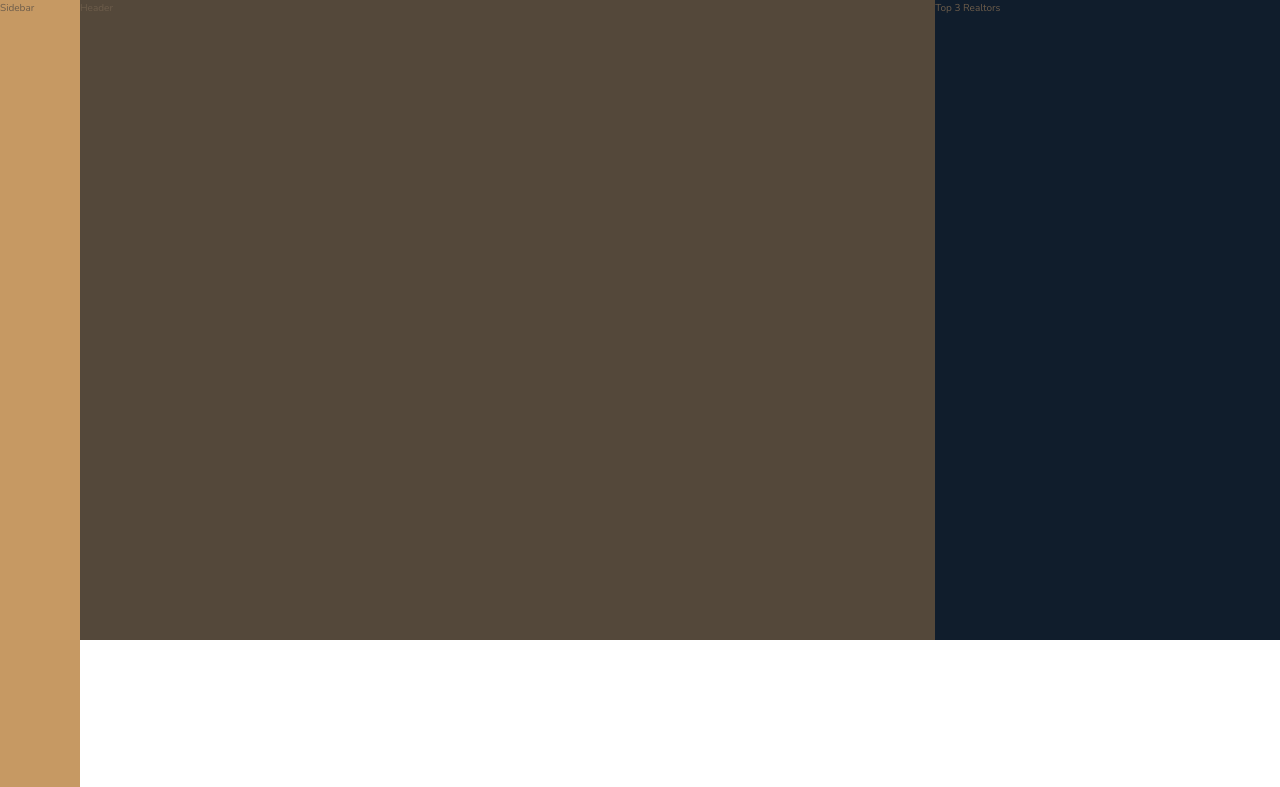
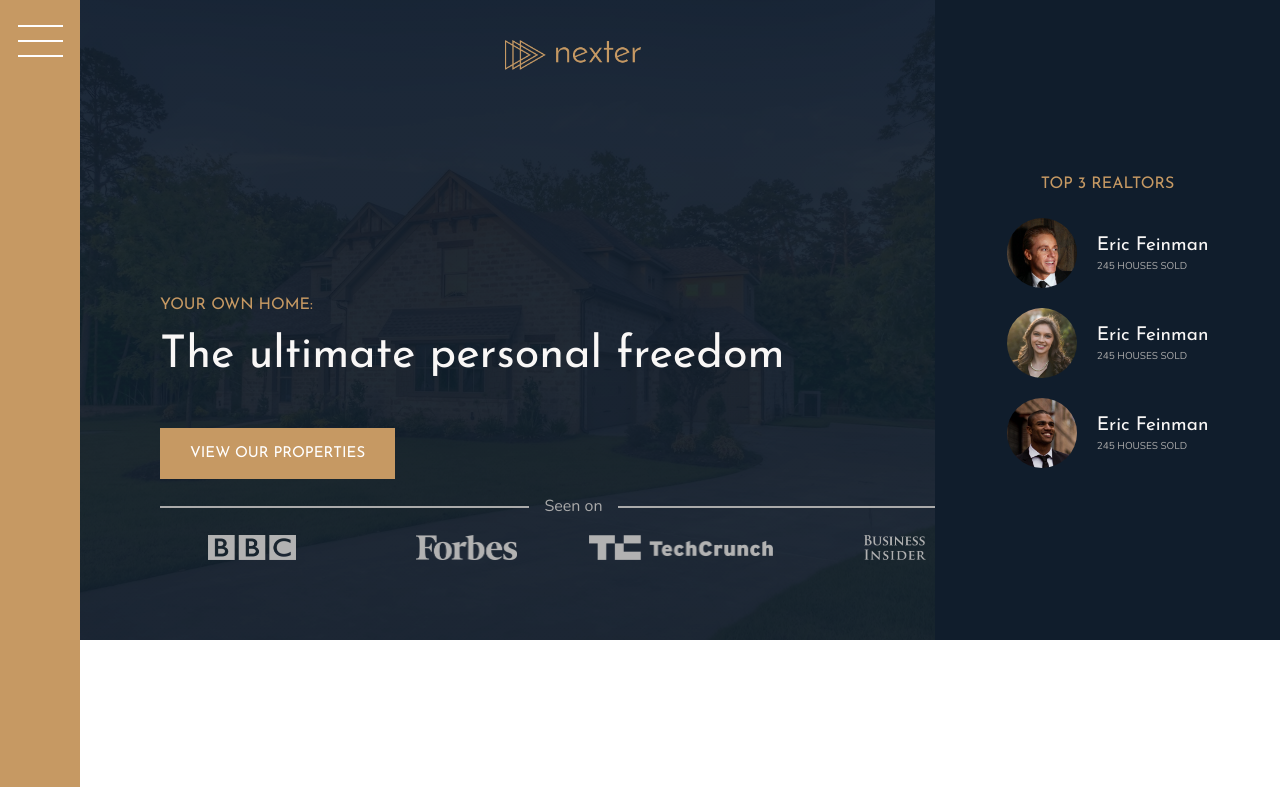
Before and after one commit to ye-james/nexterr-css-grid, a website: page index.html in a window 1280 px wide. Shown: the top 787 px of the page. Drawn offline with nearby package versions, Linux system fonts and the light colour scheme.

Commit message:
header markup and styling

```diff
--- a/index.html
+++ b/index.html
@@ -14,15 +14,48 @@
     <body class="container">
 
         <div class="sidebar">
-            Sidebar
+            <button class="nav-btn"></button>
         </div>
 
         <header class="header">
-            Header
+            <img src="./img/logo.png" alt="Nexter logo" class="header__logo">
+            <h3 class="heading-3">Your own home:</h3>
+            <h1 class="heading-1">The ultimate personal freedom</h1>
+            <button class="btn header__btn">View our properties</button>
+            <div class="header__seenon-text">Seen on</div>
+            <div class="header__seenon-logos">
+                <img src="./img/logo-bbc.png" alt="logo-1">
+                <img src="./img/logo-forbes.png" alt="logo-2">
+                <img src="./img/logo-techcrunch.png" alt="logo-3">
+                <img src="./img/logo-bi.png" alt="logo-4">
+            </div>
+
         </header>
 
         <div class="realtors">
-            Top 3 Realtors
+            <h4 class="heading-3">Top 3 realtors</h4>
+            <div class="realtors__list">
+                <img src="./img/realtor-1.jpeg" alt="realtor-1" class="realtors__img">
+                <div class="realtors__details">
+                    <h4 class="heading-4 heading-4--light">Eric Feinman</h4>
+                    <p class="realtors__sold">245 houses sold</p>
+                </div>
+            </div>
+            <div class="realtors__list">
+                <img src="./img/realtor-2.jpeg" alt="realtor-2" class="realtors__img">
+                <div class="realtors__details">
+                    <h4 class="heading-4 heading-4--light">Eric Feinman</h4>
+                    <p class="realtors__sold">245 houses sold</p>
+                </div>
+            </div>
+            <div class="realtors__list">
+                <img src="./img/realtor-3.jpeg" alt="realtor-3" class="realtors__img">
+                <div class="realtors__details">
+                    <h4 class="heading-4 heading-4--light">Eric Feinman</h4>
+                    <p class="realtors__sold">245 houses sold</p>
+                </div>
+            </div>
+
         </div>
 
         <section class="features">
--- a/sass/_header.scss
+++ b/sass/_header.scss
@@ -1,4 +1,57 @@
 .header {
   background-color: $color-grey-dark-1;
   grid-column: full-start / col-end 6;
+  background-image: linear-gradient(
+      rgba($color-secondary, 0.93),
+      rgba($color-secondary, 0.93)
+    ),
+    url(../img/hero.jpeg);
+  background-size: cover;
+  background-position: center;
+
+  display: grid;
+  grid-template-rows: 1fr min-content 8rem;
+  grid-template-columns: max-content;
+  grid-row-gap: 1.5rem;
+  padding: 8rem;
+  padding-top: 4rem;
+
+  &__logo {
+    height: 3rem;
+    justify-self: center;
+  }
+
+  &__btn {
+    justify-self: start;
+    align-self: start;
+  }
+
+  &__seenon-text {
+    font-size: 1.6rem;
+    color: $color-grey-light-2;
+    display: grid;
+    grid-template-columns: 1fr max-content 1fr;
+    grid-column-gap: 1.5rem;
+    align-items: center;
+
+    &::before,
+    &::after {
+      content: "";
+      height: 2px;
+      display: block;
+      background-color: currentColor;
+    }
+  }
+
+  &__seenon-logos {
+    display: grid;
+    grid-template-columns: repeat(4, 1fr);
+    grid-gap: 3rem;
+    justify-items: center;
+
+    img {
+      height: 2.5rem;
+      filter: brightness(70%);
+    }
+  }
 }
--- a/sass/_realtors.scss
+++ b/sass/_realtors.scss
@@ -1,4 +1,30 @@
 .realtors {
   background-color: $color-secondary;
   grid-column: col-start 7 / full-end;
+  padding: 3rem;
+  display: grid;
+  justify-content: center;
+  align-content: center;
+  justify-items: center;
+  grid-row-gap: 2rem;
+
+  &__list {
+    display: grid;
+    grid-template-columns: min-content max-content;
+    grid-column-gap: 2rem;
+    grid-row-gap: 5vh;
+    align-items: center;
+  }
+
+  &__img {
+    width: 7rem;
+    height: 7rem;
+    border-radius: 50%;
+  }
+
+  &__sold {
+    text-transform: uppercase;
+    color: $color-grey-light-2;
+    margin-top: -3px;
+  }
 }
--- a/sass/_sidebar.scss
+++ b/sass/_sidebar.scss
@@ -2,4 +2,32 @@
   background-color: $color-primary;
   grid-row: 1 / -1;
   grid-column: sidebar-start / sidebar-end;
+  display: flex;
+  justify-content: center;
+
+  .nav-btn {
+    border-radius: 0;
+    border: none;
+    background-color: #fff;
+    height: 2px;
+    width: 4.5rem;
+    margin-top: 4rem;
+
+    &::before,
+    &::after {
+      background-color: #fff;
+      height: 2px;
+      width: 4.5rem;
+      display: block;
+      content: "";
+    }
+
+    &::before {
+      transform: translateY(-1.5rem);
+    }
+
+    &::after {
+      transform: translateY(1.3rem);
+    }
+  }
 }
--- a/sass/_typography.scss
+++ b/sass/_typography.scss
@@ -5,6 +5,9 @@
 
 .heading-1 {
   @extend %heading;
+  font-size: 4.5rem;
+  color: $color-grey-light-1;
+  line-height: 1;
 }
 
 .heading-2 {
```
Also changed, not shown: css/style.css.
